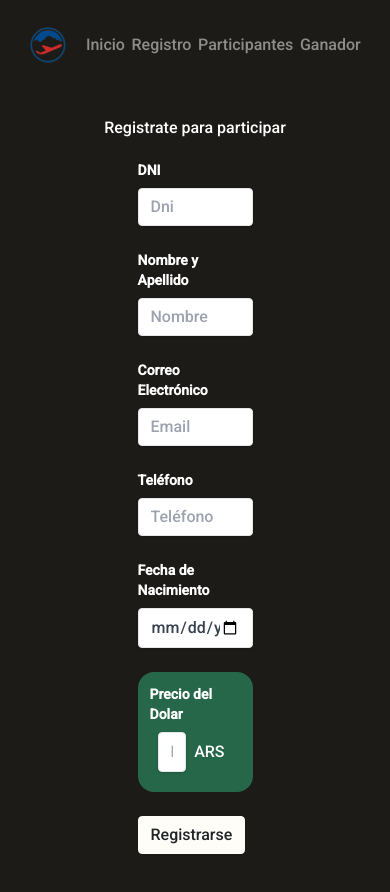
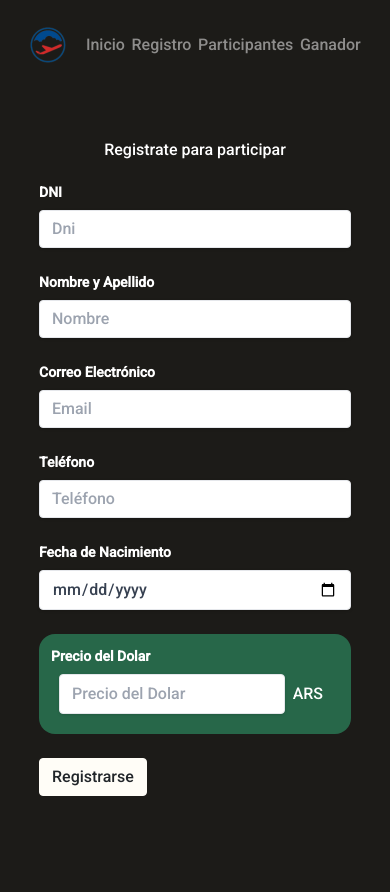
Before and after one commit to Nicovied0/dolar_PLP, an Angular app in the folder client/: page /register in a window 390 px wide. Shown: the top 892 px of the page. After the commit the page ends 844 px from the top, so only its background shows below. Built offline with nearby package versions, Linux system fonts and the light colour scheme.

Commit message:
add responsive

```diff
--- a/client/src/app/home/home.component.css
+++ b/client/src/app/home/home.component.css
@@ -1,10 +1,38 @@
 .conteiner {
-  height: calc(100vh - 90px - 80px);
+  height: 80vh;
   display: flex;
   flex-direction: column;
   align-items: center;
   justify-content: center;
+  height: 90vh;
 }
-.conteiner2{
+
+.aca {
+  margin: 2rem;
+  margin-top: 8rem;
+}
+
+.conteiner2 {
   width: 70%;
 }
+
+@media screen and (max-width: 500px) {
+  .conteiner {
+    margin-top: 8rem;
+    height: 100vh;
+  }
+}
+
+@media screen and (max-width: 400px) {
+  .conteiner {
+    margin-top: 8rem;
+    height: 100vh;
+  }
+}
+
+@media screen and (max-width: 350px) {
+  .aca {
+    margin-top: 13rem;
+    height: 100vh;
+  }
+}
--- a/client/src/app/register/register.component.css
+++ b/client/src/app/register/register.component.css
@@ -1,9 +1,11 @@
 .conteiner {
-  height: calc(100vh - 90px - 80px);
   display: flex;
   flex-direction: column;
   align-items: center;
   justify-content: center;
+}
+.aca{
+  margin: 2rem;
 }
 
 .form {
@@ -61,3 +63,16 @@ input[type=number]::-webkit-outer-spin-button {
   background: #fffdf7 !important; /* Mantén el color de fondo al hacer hover */
   border-color: #fffdf7 !important; /* Mantén el color del borde al hacer hover */
 }
+
+@media screen and (max-width: 500px) {
+  .container {
+    margin: 1rem;
+  }
+  .aca{
+    margin: 0;
+    margin-top: 3rem;
+  }
+  .form{
+    width: 80%;
+  }
+}
--- a/client/src/app/register/register.component.html
+++ b/client/src/app/register/register.component.html
@@ -1,4 +1,4 @@
-<section class="conteiner m-20" *ngIf="!userRegister && !registroCerrado">
+<section class="conteiner  aca" *ngIf="!userRegister && !registroCerrado">
   <div>
     <h2>Registrate para participar</h2>
   </div>
```
